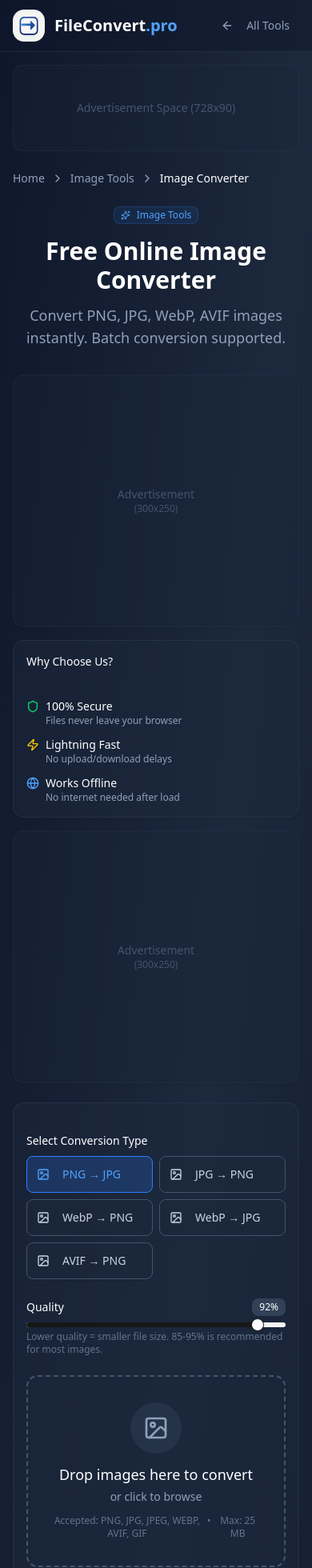
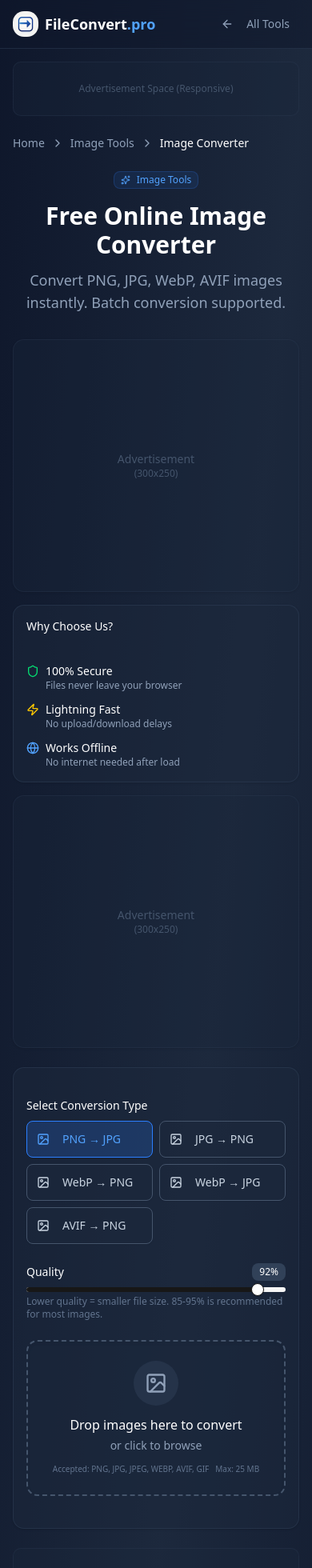
Before and after one commit to oceanazimportfolio/fileconvert-pro, a Next.js app: page /tools/image-converter in a window 390 px wide. Shown: the top 1960 px of the page at 80% size. Built offline with nearby package versions, Linux system fonts and the light colour scheme.

Commit message:
SEO: Enforce trailing slashes and fix mobile usability issues

```diff
--- a/src/app/tools/[slug]/ToolPageClient.tsx
+++ b/src/app/tools/[slug]/ToolPageClient.tsx
@@ -127,13 +127,13 @@ export function ToolPageClient({ slug, tool }: ToolPageClientProps) {
       <header className="border-b border-slate-700/50 bg-slate-900/50 backdrop-blur-xl sticky top-0 z-50">
         <div className="max-w-7xl mx-auto px-4 py-3">
           <div className="flex items-center justify-between">
-            <div className="flex items-center gap-3">
-              <Link href="/" className="flex items-center gap-3 group">
-                <div className="w-10 h-10 rounded-xl overflow-hidden flex items-center justify-center bg-gradient-to-br from-blue-500 to-purple-600">
+            <div className="flex items-center gap-2 sm:gap-3">
+              <Link href="/" className="flex items-center gap-2 sm:gap-3 group">
+                <div className="w-8 h-8 sm:w-10 sm:h-10 rounded-xl overflow-hidden flex items-center justify-center bg-gradient-to-br from-blue-500 to-purple-600 flex-shrink-0">
                   <img src="/logo.png" alt="FileConvert.pro" className="w-full h-full object-cover" />
                 </div>
                 <div>
-                  <div className="text-xl font-bold text-white group-hover:text-blue-400 transition-colors">
+                  <div className="text-lg sm:text-xl font-bold text-white group-hover:text-blue-400 transition-colors whitespace-nowrap">
                     FileConvert<span className="text-blue-400">.pro</span>
                   </div>
                 </div>
@@ -155,16 +155,16 @@ export function ToolPageClient({ slug, tool }: ToolPageClientProps) {
           ========================================== */}
       <div className="max-w-7xl mx-auto px-4 pt-4">
         <div
-          className="bg-slate-800/30 border border-slate-700/30 rounded-lg p-2 text-center"
+          className="bg-slate-800/30 border border-slate-700/30 rounded-lg p-2 text-center overflow-hidden"
           role="complementary"
           aria-label="Advertisement"
         >
-          <div className="h-[90px] flex items-center justify-center">
+          <div className="min-h-[50px] md:h-[90px] flex items-center justify-center overflow-auto">
             {/* ==========================================
                 AD PLACEHOLDER - INSERT YOUR AD CODE HERE
                 Recommended: Google AdSense Leaderboard (728x90)
                 ========================================== */}
-            <span className="text-slate-600 text-sm">Advertisement Space (728x90)</span>
+            <span className="text-slate-600 text-xs sm:text-sm">Advertisement Space (Responsive)</span>
           </div>
         </div>
       </div>
@@ -172,15 +172,19 @@ export function ToolPageClient({ slug, tool }: ToolPageClientProps) {
       {/* Main Content */}
       <main className="max-w-7xl mx-auto px-4 py-6">
         {/* Breadcrumb */}
-        <nav className="mb-6" aria-label="Breadcrumb">
-          <ol className="flex items-center gap-2 text-sm text-slate-400">
-            <li>
-              <Link href="/" className="hover:text-white transition-colors">Home</Link>
+        <nav className="mb-6 overflow-hidden" aria-label="Breadcrumb">
+          <ol className="flex flex-wrap items-center gap-y-2 gap-x-2 text-sm text-slate-400">
+            <li className="flex items-center gap-2">
+              <Link href="/" className="hover:text-white transition-colors whitespace-nowrap">Home</Link>
+              <ChevronRight className="w-4 h-4 flex-shrink-0" />
             </li>
-            <li><ChevronRight className="w-4 h-4" /></li>
-            <li>{tool.breadcrumb}</li>
-            <li><ChevronRight className="w-4 h-4" /></li>
-            <li className="text-white font-medium">{tool.schemaData.name}</li>
+            <li className="flex items-center gap-2">
+              <span className="whitespace-nowrap">{tool.breadcrumb}</span>
+              <ChevronRight className="w-4 h-4 flex-shrink-0" />
+            </li>
+            <li className="text-white font-medium truncate max-w-[150px] sm:max-w-none">
+              {tool.schemaData.name}
+            </li>
           </ol>
         </nav>
 
--- a/src/app/tools/[slug]/page.tsx
+++ b/src/app/tools/[slug]/page.tsx
@@ -338,7 +338,7 @@ export async function generateMetadata({
     openGraph: {
       title: tool.title,
       description: tool.description,
-      url: `https://fileconvert.pro/tools/${slug}`,
+      url: `https://convertfiles.qzz.io/tools/${slug}/`,
       siteName: 'FileConvert.pro',
       type: 'website',
     },
@@ -348,7 +348,7 @@ export async function generateMetadata({
       description: tool.description,
     },
     alternates: {
-      canonical: `https://fileconvert.pro/tools/${slug}`,
+      canonical: `https://convertfiles.qzz.io/tools/${slug}/`,
     }
   }
 }
--- a/src/components/FileUpload.tsx
+++ b/src/components/FileUpload.tsx
@@ -124,48 +124,63 @@ export function FileUpload({
     }
   }, [processFiles])
 
+  const fileInputRef = useCallback((node: HTMLInputElement | null) => {
+    if (node) {
+      // Focus ref can go here if needed
+    }
+  }, [])
+
+  const onZoneClick = () => {
+    const input = document.getElementById('file-upload-input') as HTMLInputElement
+    if (input) input.click()
+  }
+
   const IconComponent = icon === 'image' ? Image : icon === 'pdf' ? FileText : File
 
   return (
     <div className="space-y-4">
       {/* Drop Zone */}
       <div
+        onClick={onZoneClick}
         onDrop={handleDrop}
         onDragOver={handleDragOver}
         onDragLeave={handleDragLeave}
         className={`
-          relative border-2 border-dashed rounded-xl p-8 text-center transition-all duration-300 cursor-pointer
+          relative border-2 border-dashed rounded-xl p-6 sm:p-8 text-center transition-all duration-300 cursor-pointer
+          active:scale-[0.98] md:active:scale-100 touch-manipulation
           ${isDragging
             ? 'border-blue-500 bg-blue-500/10'
-            : 'border-slate-600 hover:border-slate-500 bg-slate-800/30'
+            : 'border-slate-600 hover:border-slate-500 bg-slate-800/30 shadow-inner'
           }
           ${isProcessing ? 'pointer-events-none opacity-50' : ''}
         `}
       >
         <input
+          id="file-upload-input"
           type="file"
           multiple={multiple}
           accept={accept.map(a => `.${a}`).join(',')}
           onChange={handleFileInput}
           className="absolute inset-0 w-full h-full opacity-0 cursor-pointer"
+          style={{ display: 'none' }} // Hidden but triggered via click()
         />
 
         <div className="flex flex-col items-center gap-3">
           <div className={`
-            w-16 h-16 rounded-full flex items-center justify-center
+            w-14 h-14 sm:w-16 sm:h-16 rounded-full flex items-center justify-center
             ${isDragging ? 'bg-blue-500/20' : 'bg-slate-700/50'}
           `}>
-            <IconComponent className={`w-8 h-8 ${isDragging ? 'text-blue-400' : 'text-slate-400'}`} />
+            <IconComponent className={`w-7 h-7 sm:w-8 sm:h-8 ${isDragging ? 'text-blue-400' : 'text-slate-400'}`} />
           </div>
 
           <div>
-            <p className="text-lg font-medium text-white">{label}</p>
+            <p className="text-base sm:text-lg font-medium text-white">{label}</p>
             <p className="text-sm text-slate-400 mt-1">{description}</p>
           </div>
 
-          <div className="flex gap-2 text-xs text-slate-500">
+          <div className="flex flex-wrap justify-center gap-2 text-[10px] sm:text-xs text-slate-500">
             <span>Accepted: {accept.join(', ').toUpperCase()}</span>
-            <span>•</span>
+            <span className="hidden sm:inline">•</span>
             <span>Max: {formatFileSize(maxSize)}</span>
           </div>
         </div>
--- a/src/components/tools/QrCodeGenerator.tsx
+++ b/src/components/tools/QrCodeGenerator.tsx
@@ -106,7 +106,7 @@ export function QrCodeGenerator() {
       <div>
         <Label className="text-white mb-3 block">Content Type</Label>
         <Tabs value={contentType} onValueChange={(v) => setContentType(v as typeof contentType)}>
-          <TabsList className="grid grid-cols-3 md:grid-cols-6 gap-2 bg-transparent h-auto p-0">
+          <TabsList className="grid grid-cols-2 sm:grid-cols-3 md:grid-cols-6 gap-2 bg-transparent h-auto p-0">
             {[
               { value: 'url', icon: Link, label: 'URL' },
               { value: 'text', icon: QrCode, label: 'Text' },
@@ -118,10 +118,10 @@ export function QrCodeGenerator() {
               <TabsTrigger
                 key={value}
                 value={value}
-                className="data-[state=active]:bg-cyan-500/20 data-[state=active]:text-cyan-400 gap-2"
+                className="data-[state=active]:bg-cyan-500/20 data-[state=active]:text-cyan-400 gap-1 sm:gap-2 text-xs sm:text-sm h-10 px-2 sm:px-4"
               >
-                <Icon className="w-4 h-4" />
-                {label}
+                <Icon className="w-3 h-3 sm:w-4 sm:h-4 flex-shrink-0" />
+                <span>{label}</span>
               </TabsTrigger>
             ))}
           </TabsList>
--- a/src/components/tools/YouTubeThumbnail.tsx
+++ b/src/components/tools/YouTubeThumbnail.tsx
@@ -229,10 +229,10 @@ export function YouTubeThumbnail() {
                       </div>
                     </div>
 
-                    <div className="flex gap-2 mt-4">
+                    <div className="flex flex-col sm:flex-row gap-2 mt-4">
                       <Button
                         onClick={() => handleDownload(thumbnail)}
-                        className="gap-2 bg-red-500 hover:bg-red-600"
+                        className="gap-2 bg-red-500 hover:bg-red-600 w-full sm:w-auto"
                       >
                         <Download className="w-4 h-4" />
                         Download
@@ -240,7 +240,7 @@ export function YouTubeThumbnail() {
                       <Button
                         variant="outline"
                         onClick={() => window.open(thumbnail.url, '_blank')}
-                        className="gap-2"
+                        className="gap-2 w-full sm:w-auto"
                       >
                         <ExternalLink className="w-4 h-4" />
                         Open
```
Also changed, not shown: src/components/tools/ImageCompressResize.tsx (+21 -16 lines), src/components/tools/ImageConverter.tsx (+20 -15 lines), 1 other file (tests, documents, lock files or other folders).
